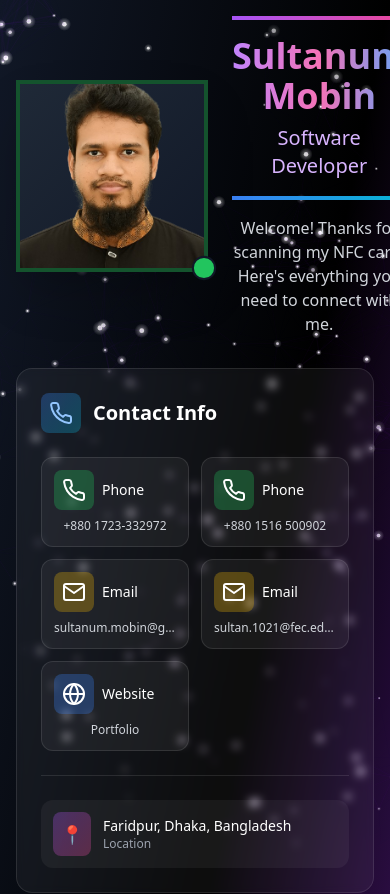
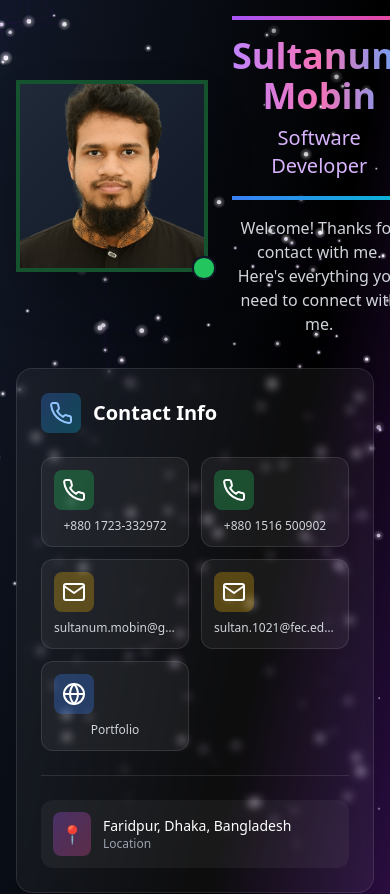
Before and after one commit to smsultan76/portfolio, a Next.js app: page /scan in a window 390 px wide. Shown: the top 894 px of the page. Built offline with nearby package versions, Linux system fonts and the light colour scheme.

Commit message:
scan page link key error fixed

```diff
--- a/app/scan/page.tsx
+++ b/app/scan/page.tsx
@@ -89,7 +89,7 @@ export default function NFCPage() {
                 </div>
 
                 <p className="text-gray-300 mt-4 md:mt-6 text-base md:text-lg max-w-xl mx-auto lg:mx-0">
-                  Welcome! Thanks for scanning my NFC card. Here's everything you need to connect with me.
+                  Welcome! Thanks for contact with me. Here's everything you need to connect with me.
                 </p>
               </motion.div>
             </div>
@@ -119,9 +119,9 @@ export default function NFCPage() {
 
               {/* 2-column grid for mobile, 1 column for desktop */}
               <div className="grid grid-cols-2 md:grid-cols-1 gap-3 md:gap-4">
-                {CONTACT_LINKS.slice(0, 5).map((link) => (
+                {CONTACT_LINKS.slice(0, 5).map((link, index) => (
                   <motion.a
-                    key={link.id}
+                    key={link.id + '-' + index}
                     href={link.url}
                     className="flex flex-col md:flex-row md:items-center gap-2 md:gap-3 p-3 rounded-xl bg-white/5 hover:bg-white/10 border border-white/10 hover:border-white/30 transition-all duration-300 group"
                     whileHover={{ x: 5 }}
@@ -134,11 +134,6 @@ export default function NFCPage() {
                       }`}>
                         <Icon name={link.icon} className="text-lg text-white" />
                       </div>
-                      <span className="text-white text-sm font-medium md:hidden">
-                        {link.id.includes('email') ? 'Email' :
-                         link.id === 'phone' ? 'Phone' :
-                         link.id === 'resume' ? 'Resume' : 'Website'}
-                      </span>
                     </div>
                     <div className="flex-1 text-center md:text-left">
                       <div className="text-white text-sm font-medium hidden md:block">{link.label}</div>
```
